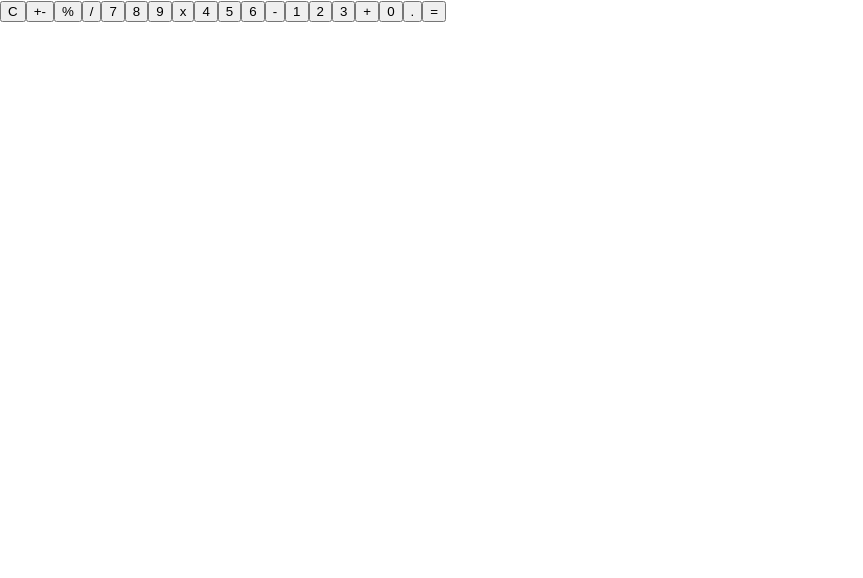
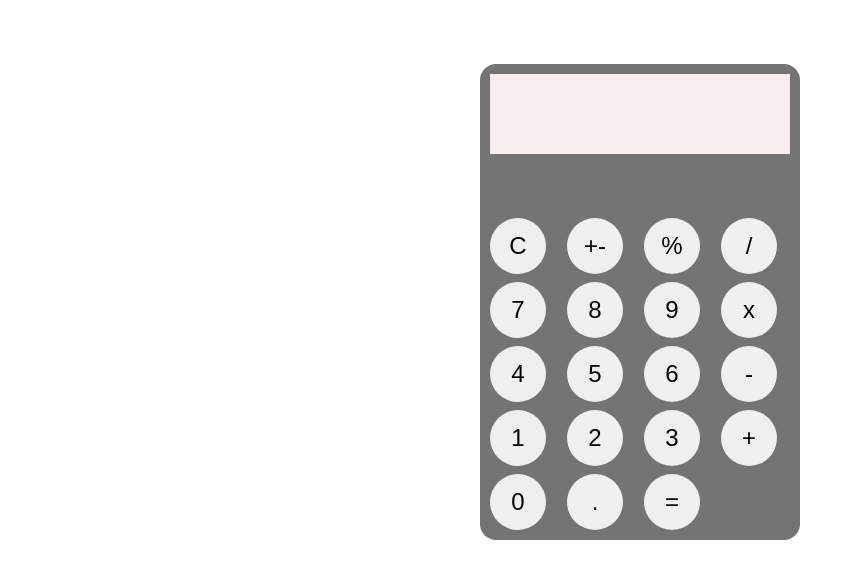
Before and after one commit to Cameron-Walden/calculator, a React (Create React App) app: page / in a window 1280 px wide. Shown: the top 578 px of the page, without its empty margins (0-863 px from the left). Built offline with nearby package versions, Linux system fonts and the light colour scheme.

Commit message:
adds styling, moves components/css to respective files

```diff
--- a/src/App.css
+++ b/src/App.css
@@ -1,38 +1,16 @@
-.App {
-  text-align: center;
+* {
+  margin: 0;
+  padding: 0;
+  box-sizing: border-box;
+  justify-content: center;
 }
 
-.App-logo {
-  height: 40vmin;
-  pointer-events: none;
+.calcWrapper {
+    margin: auto;
+    width: 320px;
+    padding: 32px;
+    margin-top: 64px;
+    border-radius: 16px;
+    padding: 10px;
+    background-color: rgb(117, 116, 116);
 }
-
-@media (prefers-reduced-motion: no-preference) {
-  .App-logo {
-    animation: App-logo-spin infinite 20s linear;
-  }
-}
-
-.App-header {
-  background-color: #282c34;
-  min-height: 100vh;
-  display: flex;
-  flex-direction: column;
-  align-items: center;
-  justify-content: center;
-  font-size: calc(10px + 2vmin);
-  color: white;
-}
-
-.App-link {
-  color: #61dafb;
-}
-
-@keyframes App-logo-spin {
-  from {
-    transform: rotate(0deg);
-  }
-  to {
-    transform: rotate(360deg);
-  }
-}
--- a/src/App.js
+++ b/src/App.js
@@ -1,6 +1,7 @@
 import { useState } from 'react';
-import ButtonContainer from './components/ButtonContainer';
-import Screen from './components/Screen';
+import ButtonContainer from './components/buttonContainer/ButtonContainer';
+import Screen from './components/screen/Screen';
+import './App.css'
 
 function App() {
   const [calculator, setCalculator] = useState({
@@ -10,7 +11,7 @@ function App() {
   });
 
   return (
-    <div className="App">
+    <div className="calcWrapper">
       <Screen calculator={calculator}/>
       <ButtonContainer calculator={calculator} setCalculator={setCalculator}/>
     </div>
--- a/src/components/Screen.js
+++ /dev/null
@@ -1,5 +0,0 @@
-export default function Screen({ calculator }){
-    return(
-        <div>{calculator.number ? calculator.number : calculator.result}</div>
-    )
-}
--- /dev/null
+++ b/src/components/button/Button.css
@@ -0,0 +1,19 @@
+.button{
+    height: 56px;
+    width: 56px;
+    padding: 10px;
+    border-radius: 50%;
+    display: flex;
+    align-items: center;
+    justify-content: center;
+    border: none;
+    font-size: 24px;
+  }
+
+  .button:active {
+    background: #e5e5e5;
+    -webkit-box-shadow: inset 0px 0px 5px #c1c1c1;
+       -moz-box-shadow: inset 0px 0px 5px #c1c1c1;
+            box-shadow: inset 0px 0px 5px #c1c1c1;
+     outline: none;
+  }
--- a/src/components/Button.js
+++ b/src/components/button/Button.js
@@ -1,3 +1,5 @@
+import './Button.css'
+
 export default function Button({ button, calculator, setCalculator }) {
   const selectNumButtons = () => {
     const numToString = button.toString();
@@ -88,6 +90,7 @@ export default function Button({ button, calculator, setCalculator }) {
     console.log(calculator.number.toString() + '', '<==toString')
     setCalculator({
       ...calculator,
+      //adds decimal, but can add multiple, so need to write condtional to not allow multiple decimals
       number: calculator.number + button
     })
   }
@@ -109,5 +112,5 @@ export default function Button({ button, calculator, setCalculator }) {
     }
   };
 
-  return <button onClick={handleAllButtons()}>{button}</button>;
+  return <button className="button" onClick={handleAllButtons()}>{button}</button>;
 }
--- /dev/null
+++ b/src/components/buttonContainer/ButtonContainer.css
@@ -0,0 +1,5 @@
+.buttonContainer{
+    display: grid;
+    grid-template-columns: repeat(4, 1fr);
+    gap: 8px;
+  }
--- a/src/components/ButtonContainer.js
+++ b/src/components/buttonContainer/ButtonContainer.js
@@ -1,9 +1,10 @@
-import { buttonValues } from "../buttonValues";
-import Button from "./Button";
+import { buttonValues } from "../../buttonValues";
+import Button from "../button/Button";
+import './ButtonContainer.css';
 
 export default function ButtonContainer({ calculator, setCalculator }) {
   return (
-    <div>
+    <div className="buttonContainer">
       {buttonValues.flat().map((button, idx) => (
         <Button
           button={button}
--- /dev/null
+++ b/src/components/screen/Screen.css
@@ -0,0 +1,7 @@
+.screen{
+    height: 80px;
+    margin-bottom: 64px;
+    background-color: rgb(247, 239, 239);
+    font-weight: bold;
+    font-size: 45px;
+}
--- /dev/null
+++ b/src/components/screen/Screen.js
@@ -0,0 +1,7 @@
+import './Screen.css';
+
+export default function Screen({ calculator }){
+    return(
+        <div className='screen'>{calculator.number ? calculator.number : calculator.result}</div>
+    )
+}
```
